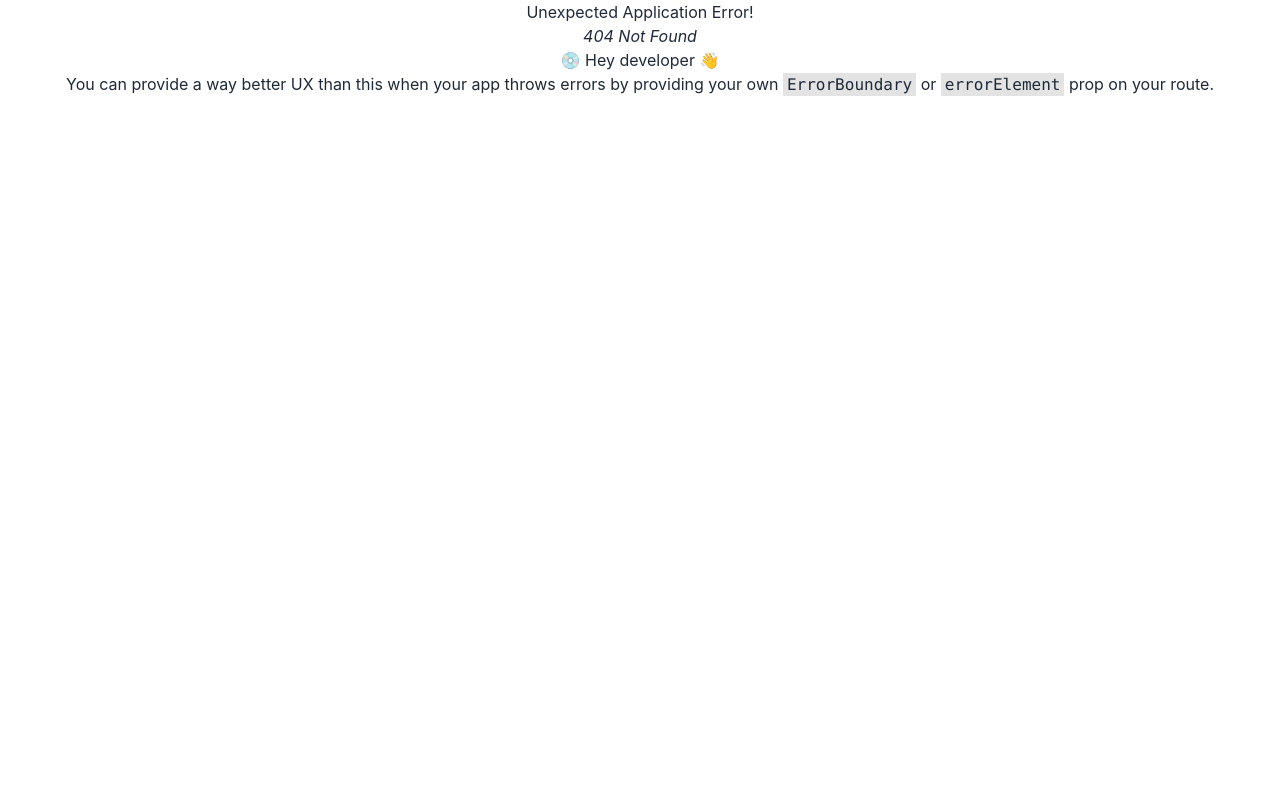
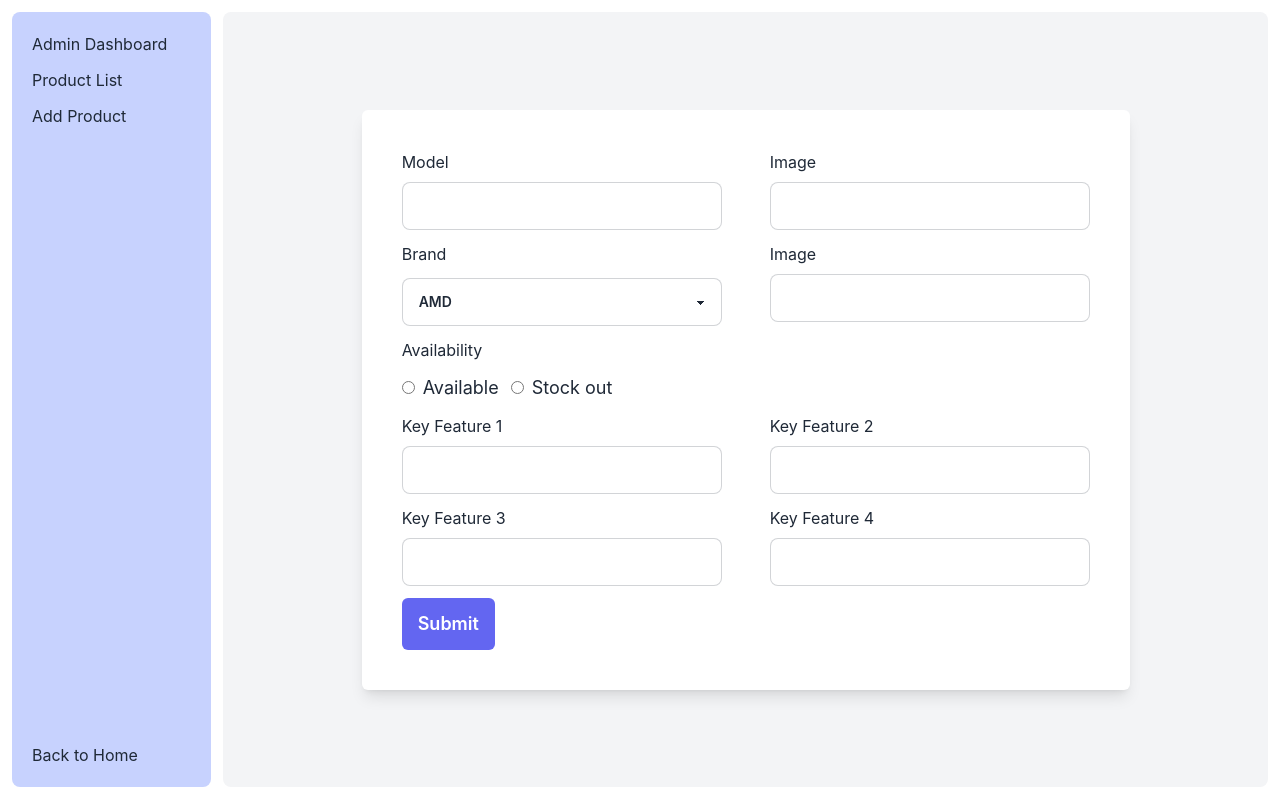
Before and after one commit to reshad21/content-management-application, a React (Create React App) app: page /dashboard/add-product in a window 1280 px wide. Before the commit this address had no page. Built offline with nearby package versions, Linux system fonts and the light colour scheme.

Commit message:
content form style

```diff
--- a/package.json
+++ b/package.json
@@ -9,7 +9,9 @@
     "daisyui": "^2.51.5",
     "react": "^18.2.0",
     "react-dom": "^18.2.0",
+    "react-hook-form": "^7.43.9",
     "react-hot-toast": "^2.4.0",
+    "react-icons": "^4.8.0",
     "react-router-dom": "^6.10.0",
     "react-scripts": "5.0.1",
     "web-vitals": "^2.1.4"
--- a/src/App.js
+++ b/src/App.js
@@ -5,7 +5,7 @@ import router from './routes/router';
 
 function App() {
   return (
-    <div className="App">
+    <div className="">
       <RouterProvider router={router} />
       <Toaster></Toaster>
     </div>
--- a/src/Layout/Main/Navber.js
+++ b/src/Layout/Main/Navber.js
@@ -1,4 +1,7 @@
 import React from 'react';
+import { BiSearchAlt } from "react-icons/bi";
+import { BsFillCartFill } from "react-icons/bs";
+import { IoIosListBox } from "react-icons/io";
 import { Link } from 'react-router-dom';
 
 const Navber = () => {
@@ -15,7 +18,7 @@ const Navber = () => {
                         id='search'
                     />
                     <button>
-                        {/* <BiSearchAlt /> */}
+                        <BiSearchAlt />
                     </button>
                 </li>
                 <li>
@@ -32,12 +35,12 @@ const Navber = () => {
                 </li>
                 <Link to='/'>
                     <li title='Wishlist' className='bg-indigo-500 p-2 rounded-full'>
-                        {/* <IoIosListBox className='text-white' /> */}
+                        <IoIosListBox className='text-white' />
                     </li>
                 </Link>
                 <Link to='/cart'>
                     <li title='cart' className='bg-indigo-500 p-2 rounded-full'>
-                        {/* <BsFillCartFill className='text-white ' /> */}
+                        <BsFillCartFill className='text-white ' />
                     </li>
                 </Link>
             </ul>
--- /dev/null
+++ b/src/pages/Dashbord/AddContent.js
@@ -0,0 +1,150 @@
+import React from 'react';
+import { useForm } from 'react-hook-form';
+
+const AddContent = () => {
+    const { register, handleSubmit } = useForm();
+    const submit = (data) => {
+        const product = {
+            model: data.model,
+            brand: data.brand,
+            status: data.status === "true" ? true : false,
+            price: data.price,
+            keyFeature: [
+                data.keyFeature1,
+                data.keyFeature2,
+                data.keyFeature3,
+                data.keyFeature4,
+            ],
+            spec: [],
+        };
+
+        // dispatch(addProduct(data));
+        console.log(product);
+    };
+    return (
+        <div className='flex justify-center items-center h-full '>
+            <form
+                className='shadow-lg p-10 rounded-md flex flex-wrap gap-3 max-w-3xl justify-between bg-white'
+                onSubmit={handleSubmit(submit)}
+            >
+                <div className='flex flex-col w-full max-w-xs'>
+                    <label className='mb-2' htmlFor='model'>
+                        Model
+                    </label>
+                    <input className="input input-bordered w-full max-w-xs" type='text' id='model' {...register("model")} />
+                </div>
+                <div className='flex flex-col w-full max-w-xs'>
+                    <label className='mb-2' htmlFor='image'>
+                        Image
+                    </label>
+                    <input className="input input-bordered w-full max-w-xs" type='text' name='image' id='image' {...register("image")} />
+                </div>
+
+                <div className='flex flex-col w-full max-w-xs'>
+                    <label className='mb-3' htmlFor='brand'>
+                        Brand
+                    </label>
+                    <select className="select select-bordered w-full max-w-xs" name='brand' id='brand' {...register("brand")}>
+                        <option value='amd'>AMD</option>
+                        <option value='intel'>Intel</option>
+                    </select>
+                </div>
+                <div className='flex flex-col w-full max-w-xs'>
+                    <label className='mb-2' htmlFor='price'>
+                        Image
+                    </label>
+                    <input className="input input-bordered w-full max-w-xs" type='text' name='price' id='price' {...register("price")} />
+                </div>
+
+                <div className='flex flex-col w-full max-w-xs'>
+                    <h1 className='mb-3'>Availability</h1>
+                    <div className='flex gap-3'>
+                        <div>
+                            <input
+                                type='radio'
+                                id='available'
+                                value={true}
+                                {...register("status")}
+                            />
+                            <label className='ml-2 text-lg' htmlFor='available'>
+                                Available
+                            </label>
+                        </div>
+                        <div>
+                            <input
+                                type='radio'
+                                id='stockOut'
+                                name='status'
+                                value={false}
+                                {...register("status")}
+                            />
+                            <label className='ml-2 text-lg' htmlFor='stockOut'>
+                                Stock out
+                            </label>
+                        </div>
+                    </div>
+                </div>
+                <div className='flex flex-col w-full max-w-xs'></div>
+                <div className='flex flex-col w-full max-w-xs'>
+                    <label className='mb-2' htmlFor='keyFeature1'>
+                        Key Feature 1
+                    </label>
+                    <input
+                        className="input input-bordered w-full max-w-xs"
+                        type='text'
+                        name='keyFeature1'
+                        id='keyFeature1'
+                        {...register("keyFeature1")}
+                    />
+                </div>
+                <div className='flex flex-col w-full max-w-xs'>
+                    <label className='mb-2' htmlFor='keyFeature2'>
+                        Key Feature 2
+                    </label>
+                    <input
+                        className="input input-bordered w-full max-w-xs"
+                        type='text'
+                        name='keyFeature2'
+                        id='keyFeature2'
+                        {...register("keyFeature2")}
+                    />
+                </div>
+                <div className='flex flex-col w-full max-w-xs'>
+                    <label className='mb-2' htmlFor='keyFeature3'>
+                        Key Feature 3
+                    </label>
+                    <input
+                        className="input input-bordered w-full max-w-xs"
+                        type='text'
+                        name='keyFeature3'
+                        id='keyFeature3'
+                        {...register("keyFeature3")}
+                    />
+                </div>
+                <div className='flex flex-col w-full max-w-xs'>
+                    <label className='mb-2' htmlFor='keyFeature4'>
+                        Key Feature 4
+                    </label>
+                    <input
+                        className="input input-bordered w-full max-w-xs"
+                        type='text'
+                        name='keyFeature4'
+                        id='keyFeature4'
+                        {...register("keyFeature4")}
+                    />
+                </div>
+
+                <div className='flex justify-between items-center w-full'>
+                    <button
+                        className=' px-4 py-3 bg-indigo-500 rounded-md font-semibold text-white text-lg disabled:bg-gray-500'
+                        type='submit'
+                    >
+                        Submit
+                    </button>
+                </div>
+            </form>
+        </div>
+    );
+};
+
+export default AddContent;
```
Also changed, not shown: src/routes/router.js (+5 -4 lines), 1 other file (tests, documents, lock files or other folders).
